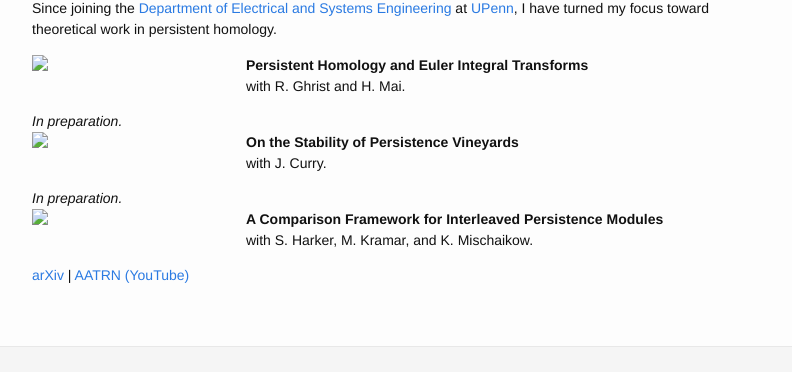
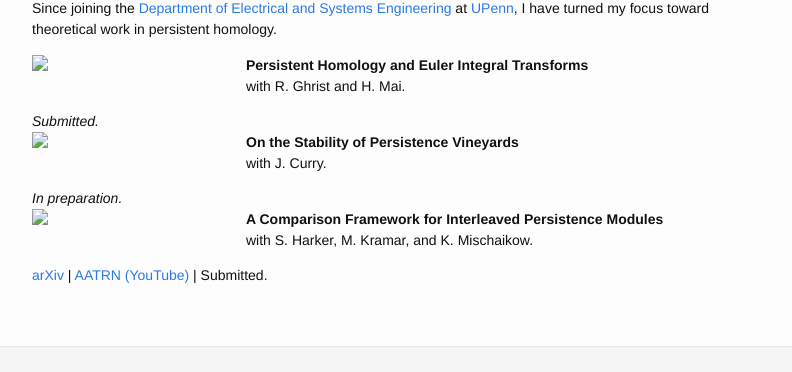
Before and after one commit to rachellevanger/rachellevanger.com, a Jekyll site: the page built from _posts/2018-2-1-math-persistence-theory.markdown, in a window 1280 px wide. Shown: the part 294-666 px from the top of the page, without its empty margins (238-1030 px from the left). Built offline with Jekyll 4.4.1, drawn with Linux system fonts in a browser that asks for light colours; some web fonts are replaced.

Commit message:
Updating paper info.

```diff
--- a/_posts/2018-2-1-math-persistence-theory.markdown
+++ b/_posts/2018-2-1-math-persistence-theory.markdown
@@ -15,7 +15,7 @@ Since joining the <a href="https://www.ese.upenn.edu/">Department of Electrical
 	<b>Persistent Homology and Euler Integral Transforms</b>
 	<p style="margin-bottom:1em;">with R. Ghrist and H. Mai.</p>
 
-	<i>In preparation.</i>
+	<i>Submitted.</i>
 
 </div>
 
@@ -40,7 +40,7 @@ Since joining the <a href="https://www.ese.upenn.edu/">Department of Electrical
 	<b>A Comparison Framework for Interleaved Persistence Modules</b>
 	<p style="margin-bottom:1em;">with S. Harker, M. Kramar, and K. Mischaikow.</p>
 
-	<a href="https://arxiv.org/abs/1801.06725">arXiv</a> | <a href="https://www.youtube.com/watch?v=kLAj-HM21Ck&feature=youtu.be">AATRN (YouTube)</a>
+	<a href="https://arxiv.org/abs/1801.06725">arXiv</a> | <a href="https://www.youtube.com/watch?v=kLAj-HM21Ck&feature=youtu.be">AATRN (YouTube)</a> | Submitted.
 
 
 </div>
```
